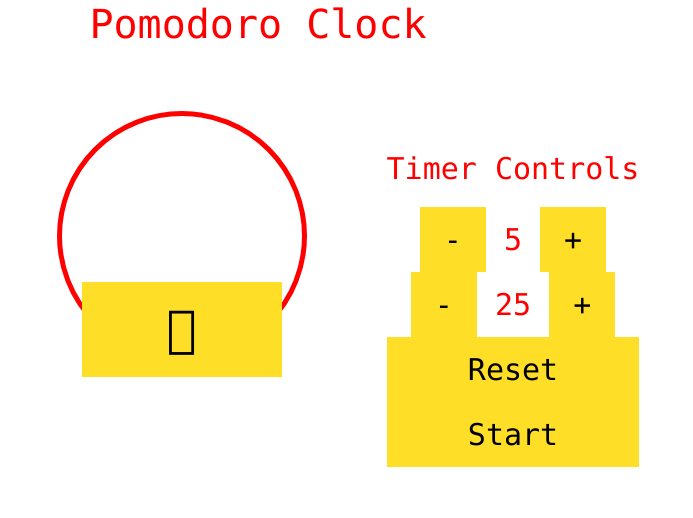
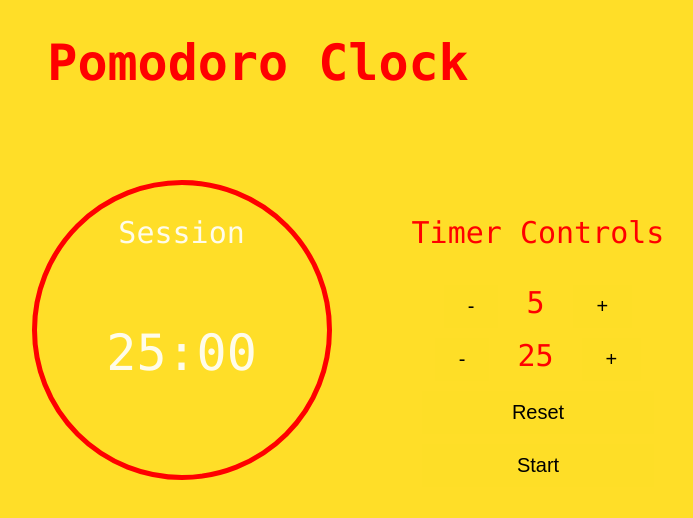
Before and after one commit to kdotelle/pomodoro, a React (Create React App) app: page / in a window 1280 px wide. Shown: the top 518 px of the page, without its empty margins (307-1000 px from the left). Built offline with nearby package versions, Linux system fonts and the light colour scheme.

Commit message:
fixed functionality

```diff
--- a/package.json
+++ b/package.json
@@ -6,6 +6,7 @@
     "@fortawesome/fontawesome-free": "^5.15.3",
     "@fortawesome/fontawesome-svg-core": "^1.2.35",
     "@fortawesome/free-solid-svg-icons": "^5.15.3",
+    "@fortawesome/react-fontawesome": "^0.1.14",
     "@testing-library/jest-dom": "^5.11.4",
     "@testing-library/react": "^11.1.0",
     "@testing-library/user-event": "^12.1.10",
--- a/src/App.js
+++ b/src/App.js
@@ -19,15 +19,8 @@ class App extends Component {
       breakTime: 5,
       workTime: 25,
       timerId: null,
-      sound: "on",
     };
   }
-
-  setSound = (sound) => {
-    this.setState({
-      sound: sound,
-    });
-  };
 
   resetClock = () => {
     this.setState({
@@ -171,8 +164,6 @@ class App extends Component {
         <Timer
           session={this.state.cycle}
           currentTime={this.state.currentTime}
-          sound={this.state.sound}
-          setSound={this.setSound}
         />
         <div id="control-wrapper">
           <TimerControl
@@ -185,6 +176,7 @@ class App extends Component {
             setCurrentTime={this.setCurrentTime}
             status={this.state.status}
             reset={this.resetClock}
+            start={this.startTimer}
           />
         </div>
       </div>
--- a/src/components/TimerComponent.js
+++ b/src/components/TimerComponent.js
@@ -23,26 +23,9 @@ class Timer extends Component {
           {" "}
           {formatTime(this.props.currentTime)}{" "}
         </p>
-        <Sound sound={this.props.sound} setSound={this.props.setSound} />
       </div>
     );
   }
 }
 
-class Sound extends Component {
-  toggleSound = () => {
-    this.props.sound === "on"
-      ? this.props.setSound("off")
-      : this.props.setSound("on");
-  };
-  render() {
-    return (
-      <button onClick={this.toggleSound}>
-        {" "}
-        <i class="fas fa-volume-up" />{" "}
-      </button>
-    );
-  }
-}
-
 export default Timer;
--- a/src/components/TimerControlComponent.js
+++ b/src/components/TimerControlComponent.js
@@ -23,8 +23,8 @@ class TimerControl extends Component {
           onDecrementWork={this.props.onDecrementWork}
         />
 
-        <button onClick={this.props.resetClock}> Reset </button>
-        <button onClick={this.props.timer}> {this.props.status} </button>
+        <button onClick={this.props.reset}> Reset </button>
+        <button onClick={this.props.start}> {this.props.status} </button>
       </div>
     );
   }
--- a/src/index.js
+++ b/src/index.js
@@ -3,8 +3,6 @@ import ReactDOM from "react-dom";
 import "./index.css";
 import App from "./App";
 import reportWebVitals from "./reportWebVitals";
-import "bootstrap/dist/css/bootstrap.min.css";
-import "font-awesome/css/font-awesome.css";
 
 ReactDOM.render(
   <React.StrictMode>
```
Also changed, not shown: 1 other file (tests, documents, lock files or other folders).
